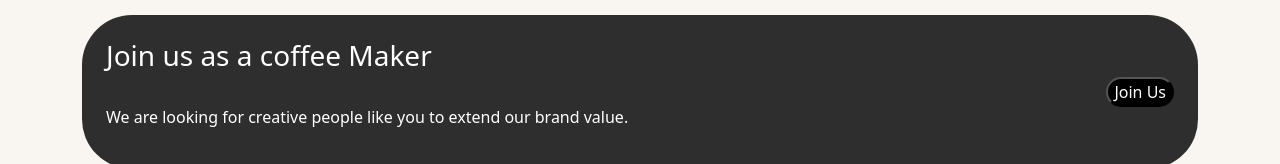
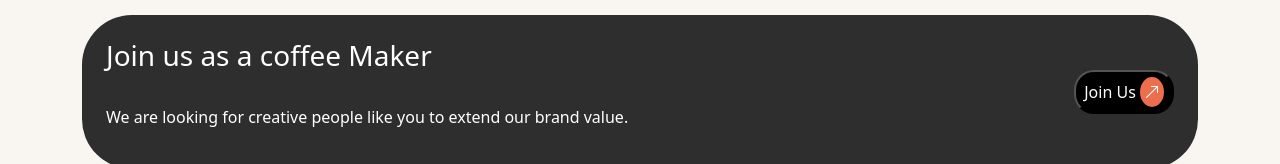
Before and after one commit to Carol254/qaffeeHaven, an Angular app: page / in a window 1280 px wide. Shown: the part 4184-4348 px from the top of the page. Built offline with nearby package versions, Linux system fonts and the light colour scheme.

Commit message:
fewc hanges made

```diff
--- a/src/app/footer/footer.component.html
+++ b/src/app/footer/footer.component.html
@@ -36,7 +36,7 @@
 
         <div class="subscribe p-4 mt-3">
             <div><h3>Join us as a coffee Maker</h3><br> <p>We are looking for creative people like you to extend our brand value.</p></div>
-            <button>Join Us</button>
+            <button class="p-2">Join Us <i class="bi bi-arrow-up-right"></i></button>
         </div>
     </main>
 
--- a/src/app/footer/footer.component.scss
+++ b/src/app/footer/footer.component.scss
@@ -28,4 +28,10 @@ main{
         height: fit-content;
         align-self: center;
     }
+
+    i{
+        background-color: #ed6e4d;
+        border-radius: 50%;
+        padding: 4px;
+    }
 }
```
